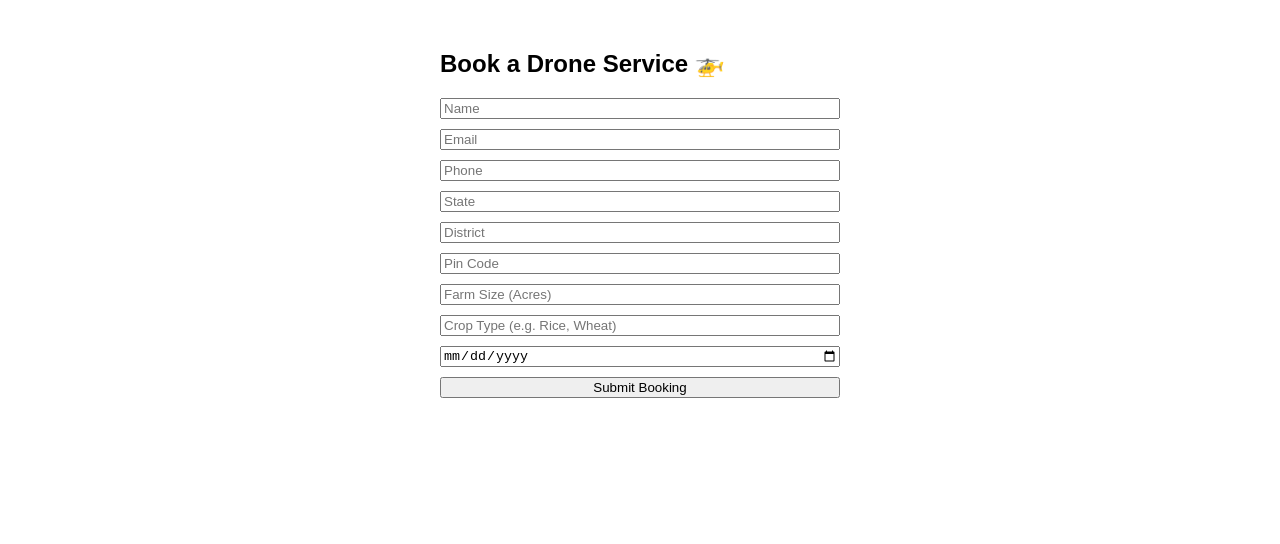
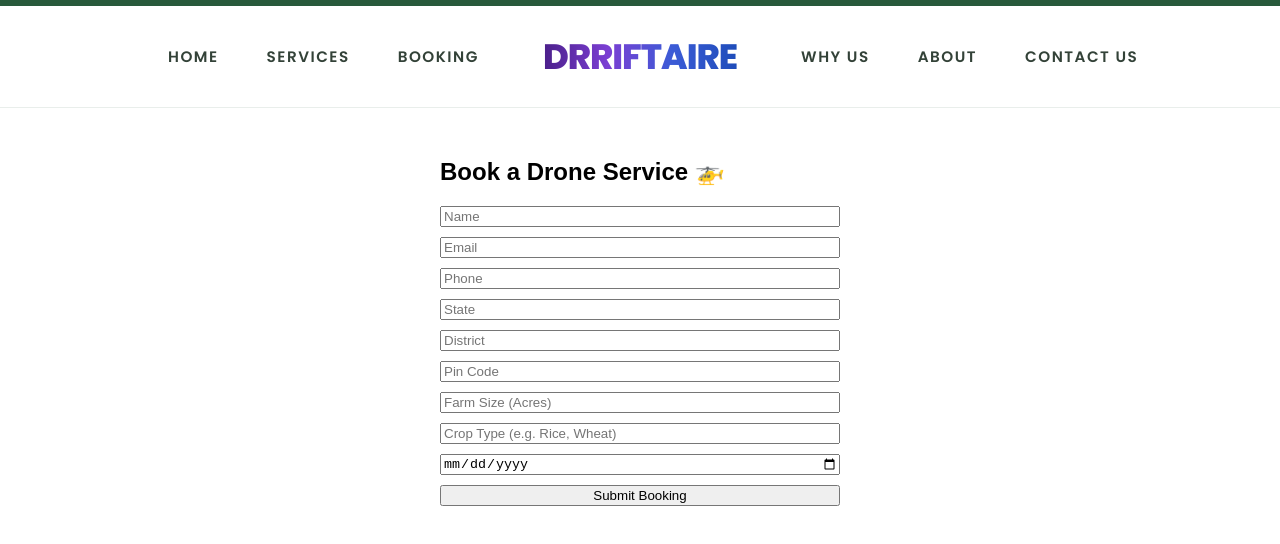
Before and after one commit to Sajal-26/Drriftaire, a React (Vite) app in the folder client/: page / in a window 1280 px wide. Shown: the top 544 px of the page. Built offline with nearby package versions, Linux system fonts and the light colour scheme; no server answers.

Commit message:
Created navbar

```diff
--- a/client/src/App.jsx
+++ b/client/src/App.jsx
@@ -1,10 +1,12 @@
 import { BrowserRouter, Routes, Route } from "react-router-dom";
 import BookingPage from "./pages/BookingPage";
 import AdminDashboard from "./pages/AdminDashboard";
+import Navbar from "./components/Navbar";
 
 function App() {
   return (
     <BrowserRouter>
+      <Navbar />
       <Routes>
         <Route path="/" element={<BookingPage />} />
         <Route path="/admin" element={<AdminDashboard />} />
--- /dev/null
+++ b/client/src/components/Navbar.jsx
@@ -0,0 +1,30 @@
+import React from 'react';
+import { Link } from 'react-router-dom';
+import styles from '../styles/Navbar.module.css';
+
+const Navbar = () => {
+  return (
+    <nav className={styles.navbar}>
+      {/* Left Links */}
+      <ul className={styles.leftLinks}>
+        <li><Link to="/" className={styles.navItem}>Home</Link></li>
+        <li><Link to="/services" className={styles.navItem}>Services</Link></li>
+        <li><Link to="/booking" className={styles.navItem}>Booking</Link></li>
+      </ul>
+
+      {/* Center Logo */}
+      <Link to="/" className={styles.logoContainer}>
+        <span className={styles.logoText}>Drriftaire</span>
+      </Link>
+
+      {/* Right Links */}
+      <ul className={styles.rightLinks}>
+        <li><Link to="/about" className={styles.navItem}>Why us</Link></li>
+        <li><Link to="/about" className={styles.navItem}>About</Link></li>
+        <li><Link to="/contact" className={styles.navItem}>Contact us</Link></li>
+      </ul>
+    </nav>
+  );
+};
+
+export default Navbar;
--- a/client/src/index.css
+++ b/client/src/index.css
@@ -1,111 +1,22 @@
-:root {
-  --text: #6b6375;
-  --text-h: #08060d;
-  --bg: #fff;
-  --border: #e5e4e7;
-  --code-bg: #f4f3ec;
-  --accent: #aa3bff;
-  --accent-bg: rgba(170, 59, 255, 0.1);
-  --accent-border: rgba(170, 59, 255, 0.5);
-  --social-bg: rgba(244, 243, 236, 0.5);
-  --shadow:
-    rgba(0, 0, 0, 0.1) 0 10px 15px -3px, rgba(0, 0, 0, 0.05) 0 4px 6px -2px;
+@import url('https://fonts.googleapis.com/css2?family=Poppins:wght@400;500;600;700;800&display=swap');
 
-  --sans: system-ui, 'Segoe UI', Roboto, sans-serif;
-  --heading: system-ui, 'Segoe UI', Roboto, sans-serif;
-  --mono: ui-monospace, Consolas, monospace;
+@tailwind base;
+@tailwind components;
+@tailwind utilities;
 
-  font: 18px/145% var(--sans);
-  letter-spacing: 0.18px;
-  color-scheme: light dark;
-  color: var(--text);
-  background: var(--bg);
-  font-synthesis: none;
-  text-rendering: optimizeLegibility;
-  -webkit-font-smoothing: antialiased;
-  -moz-osx-font-smoothing: grayscale;
-
-  @media (max-width: 1024px) {
-    font-size: 16px;
-  }
-}
-
-@media (prefers-color-scheme: dark) {
-  :root {
-    --text: #9ca3af;
-    --text-h: #f3f4f6;
-    --bg: #16171d;
-    --border: #2e303a;
-    --code-bg: #1f2028;
-    --accent: #c084fc;
-    --accent-bg: rgba(192, 132, 252, 0.15);
-    --accent-border: rgba(192, 132, 252, 0.5);
-    --social-bg: rgba(47, 48, 58, 0.5);
-    --shadow:
-      rgba(0, 0, 0, 0.4) 0 10px 15px -3px, rgba(0, 0, 0, 0.25) 0 4px 6px -2px;
-  }
-
-  #social .button-icon {
-    filter: invert(1) brightness(2);
-  }
+* {
+  box-sizing: border-box;
 }
 
 body {
   margin: 0;
+  padding: 0;
+  font-family: 'Poppins', system-ui, -apple-system, sans-serif;
+  -webkit-font-smoothing: antialiased;
+  -moz-osx-font-smoothing: grayscale;
 }
 
 #root {
-  width: 1126px;
-  max-width: 100%;
-  margin: 0 auto;
-  text-align: center;
-  border-inline: 1px solid var(--border);
-  min-height: 100svh;
-  display: flex;
-  flex-direction: column;
-  box-sizing: border-box;
+  width: 100%;
+  min-height: 100vh;
 }
-
-h1,
-h2 {
-  font-family: var(--heading);
-  font-weight: 500;
-  color: var(--text-h);
-}
-
-h1 {
-  font-size: 56px;
-  letter-spacing: -1.68px;
-  margin: 32px 0;
-  @media (max-width: 1024px) {
-    font-size: 36px;
-    margin: 20px 0;
-  }
-}
-h2 {
-  font-size: 24px;
-  line-height: 118%;
-  letter-spacing: -0.24px;
-  margin: 0 0 8px;
-  @media (max-width: 1024px) {
-    font-size: 20px;
-  }
-}
-p {
-  margin: 0;
-}
-
-code,
-.counter {
-  font-family: var(--mono);
-  display: inline-flex;
-  border-radius: 4px;
-  color: var(--text-h);
-}
-
-code {
-  font-size: 15px;
-  line-height: 135%;
-  padding: 4px 8px;
-  background: var(--code-bg);
-}
--- a/client/src/main.jsx
+++ b/client/src/main.jsx
@@ -1,6 +1,7 @@
 import React from "react";
 import ReactDOM from "react-dom/client";
 import App from "./App.jsx";
+import "./index.css";
 import { GoogleOAuthProvider } from "@react-oauth/google";
 import { Toaster } from "react-hot-toast";
 
--- /dev/null
+++ b/client/src/styles/Navbar.module.css
@@ -0,0 +1,95 @@
+.navbar {
+  display: grid;
+  grid-template-columns: 1fr auto 1fr;
+  align-items: center;
+  padding: 1.5rem 4rem;
+  background: #ffffff;
+  /* Top border giving the clean, structural agricultural look */
+  border-top: 6px solid #28593b;
+  border-bottom: 1px solid rgba(40, 89, 59, 0.1);
+  position: sticky;
+  top: 0;
+  z-index: 1000;
+  font-family: 'Poppins', system-ui, -apple-system, sans-serif;
+}
+
+.leftLinks {
+  display: flex;
+  justify-content: flex-end;
+  gap: 3rem;
+  list-style: none;
+  margin: 0;
+  padding: 0;
+}
+
+.rightLinks {
+  display: flex;
+  justify-content: flex-start;
+  gap: 3rem;
+  list-style: none;
+  margin: 0;
+  padding: 0;
+}
+
+.logoContainer {
+  margin: 0 4rem;
+  text-decoration: none;
+  display: flex;
+  align-items: center;
+  justify-content: center;
+}
+
+.logoText {
+  font-size: 2.2rem;
+  font-weight: 900;
+  /* Using your specific logo colors */
+  background: linear-gradient(90deg, #4B1F8A, #7B3FD3, #3B5BD6, #1F4DBA);
+  -webkit-background-clip: text;
+  background-clip: text;
+  -webkit-text-fill-color: transparent;
+  letter-spacing: -1px;
+  text-transform: uppercase;
+}
+
+.navItem {
+  font-size: 0.95rem; /* Increased font size */
+  font-weight: 600; /* Adjusted weight for Poppins */
+  color: #334238; /* A very dark, earthy foliage grey-green */
+  text-decoration: none;
+  text-transform: uppercase;
+  letter-spacing: 1.5px;
+  transition: color 0.3s ease;
+  position: relative;
+  padding-bottom: 4px;
+}
+
+/* Subtle elegant underline hover effect similar to reference */
+.navItem::after {
+  content: '';
+  position: absolute;
+  width: 0;
+  height: 2px;
+  bottom: 0;
+  left: 0;
+  background: #4B1F8A; /* Logo accent on hover */
+  transition: width 0.3s ease;
+}
+
+.navItem:hover {
+  color: #4B1F8A;
+}
+
+.navItem:hover::after {
+  width: 100%;
+}
+
+@media (max-width: 1024px) {
+  .navbar {
+    display: flex;
+    justify-content: space-between;
+    padding: 1.5rem 2rem;
+  }
+  .leftLinks, .rightLinks {
+    display: none;
+  }
+}
```
Also changed, not shown: 1 other file (tests, documents, lock files or other folders).
